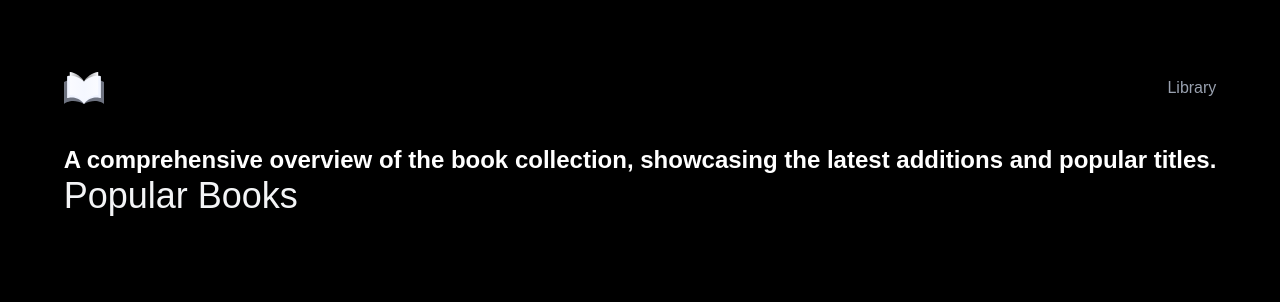
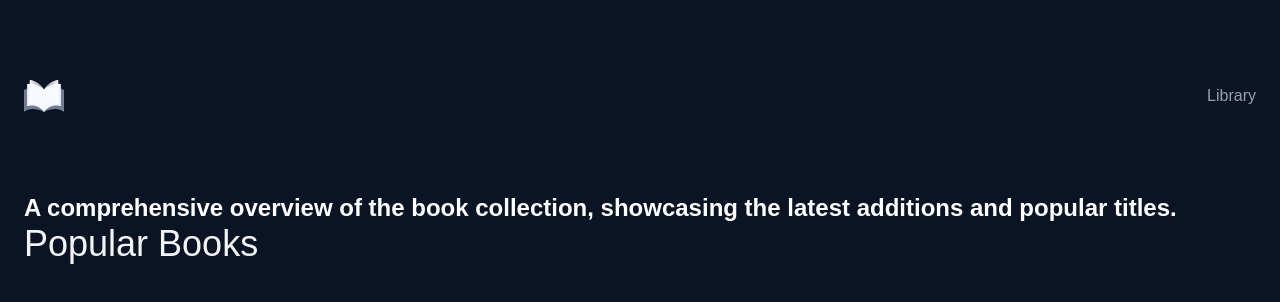
Before and after one commit to rahulrajput34/library-management, a Next.js app: page / in a window 1280 px wide. Shown: the top 302 px of the page. Built offline with nearby package versions, Linux system fonts and the light colour scheme; a web font is replaced by a local one.

Commit message:
Refactor layout component for improved styling and structure

```diff
--- a/app/(root)/layout.tsx
+++ b/app/(root)/layout.tsx
@@ -1,15 +1,12 @@
 import Header from "@/components/Header";
 import React, { ReactNode } from "react";
 
-// Main layout component for the application
 function layout({ children }: { children: ReactNode }) {
   return (
-    <main className="flex min-h-screen flex-col items-center justify-between p-8 pb-20 bg-black">
-      <div className="mx-auto max-w-7xl">
-        <Header/>
-        <div className="mt-8 flex flex-col items-center justify-center gap-8">
-          {children}
-        </div>
+    <main className="min-h-screen bg-[#0a1424] bg-[radial-gradient(ellipse_at_top_left,_var(--tw-gradient-stops))] from-[#0d1d35] via-[#0c182d] to-[#091221] text-gray-300 antialiased">
+      <div className="mx-auto max-w-7xl px-6 py-10">
+        <Header />
+        <div className="mt-20 pb-20">{children}</div>
       </div>
     </main>
   );
```
